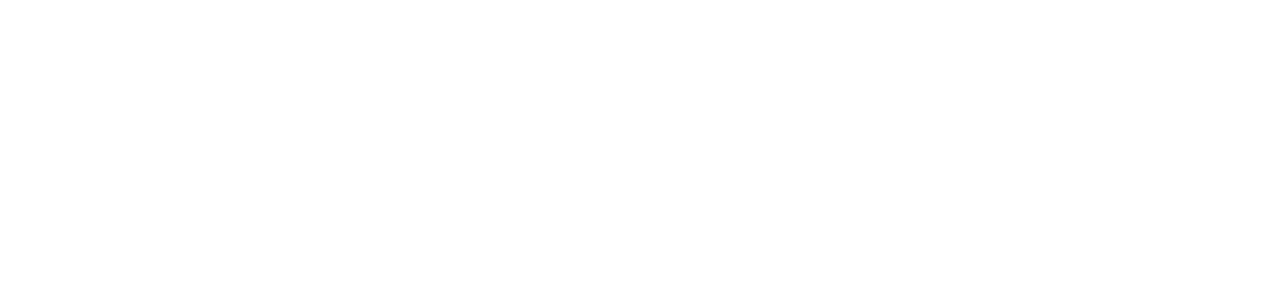
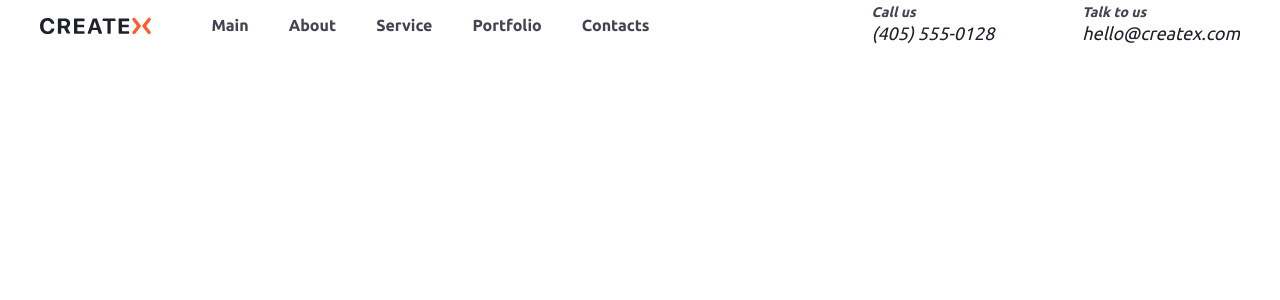
Before and after one commit to Faytelson/createx, a React (Vite) app: page / in a window 1280 px wide. Shown: the top 300 px of the page. Built offline with nearby package versions, Linux system fonts and the light colour scheme.

Commit message:
CRE-9: Сделать header

```diff
--- a/src/App.jsx
+++ b/src/App.jsx
@@ -1,11 +1,43 @@
 import "@/App.scss";
-import Input from "./components/ui/Input/Input";
-import Checkbox from "./components/ui/Checkbox/Checkbox";
-import RadioButton from "./components/ui/RadioButton/RadioButton";
-import SelectComponent from "./components/ui/SelectComponent/SelectComponent";
+import Header from "./components/ui/Navbar/Navbar";
+import { useVh } from "@hooks/useVh";
 
 function App() {
-  return <div className="app"></div>;
+  useVh();
+
+  const menuItems = [
+    {
+      id: 1,
+      url: "/",
+      text: "Main",
+    },
+    {
+      id: 2,
+      url: "/about",
+      text: "About",
+    },
+    {
+      id: 3,
+      url: "/services",
+      text: "Service",
+    },
+    {
+      id: 4,
+      url: "/portfolio",
+      text: "Portfolio",
+    },
+    {
+      id: 5,
+      url: "/contacts",
+      text: "Contacts",
+    },
+  ];
+
+  return (
+    <div className="app">
+      <Header menuItems={menuItems}></Header>
+    </div>
+  );
 }
 
 export default App;
--- a/src/App.scss
+++ b/src/App.scss
@@ -1,5 +1,5 @@
 .app {
-  padding: 40px;
+  padding: 0;
   display: flex;
   flex-direction: column;
   gap: 20px;
--- a/src/assets/styles/mixins.scss
+++ b/src/assets/styles/mixins.scss
@@ -80,3 +80,11 @@
   color: $color-danger;
   line-height: 1em;
 }
+
+@mixin container {
+  padding: 0 $padding-sm;
+
+  @media screen and (min-width: $tabletMdBreakpoint) {
+    padding: 0 $padding-md;
+  }
+}
--- /dev/null
+++ b/src/components/ui/ContactLink/ContactLink.jsx
@@ -0,0 +1,34 @@
+import Icon from "@ui/Icon/Icon";
+import styles from "@ui/ContactLink/ContactLink.module.scss";
+import { classNames } from "@utils/utils";
+
+function ContactLink({ href, ariaLabel, icon, label, text, theme = "light" }) {
+  const labelStyles = classNames([
+    styles["contact-link__label"],
+    styles[`contact-link__label_theme_${theme}`],
+  ]);
+
+  const textStyles = classNames([
+    styles["contact-link__text"],
+    styles[`contact-link__text_theme_${theme}`],
+  ]);
+  return (
+    <a
+      href={href}
+      className={styles["contact-link"]}
+      aria-label={ariaLabel}
+    >
+      <Icon
+        name={icon}
+        size={40}
+        color="var(--color-primary)"
+      />
+      <div>
+        <span className={labelStyles}>{label}</span>
+        <span className={textStyles}>{text}</span>
+      </div>
+    </a>
+  );
+}
+
+export default ContactLink;
--- /dev/null
+++ b/src/components/ui/ContactLink/ContactLink.module.scss
@@ -0,0 +1,41 @@
+.contact-link {
+  width: max-content;
+  height: 48px;
+  display: flex;
+  align-items: center;
+  justify-content: flex-start;
+  gap: 12px;
+
+  &__label {
+    display: block;
+    @include font($font-main, 14px, 700);
+    line-height: 1.2em;
+    margin-bottom: 2px;
+
+    &_theme {
+      &_light {
+        color: $color-gray-800;
+      }
+
+      &_dark {
+        color: $color-white;
+      }
+    }
+  }
+
+  &__text {
+    display: block;
+    @include font($font-main, 18px, 400);
+    line-height: 1.2em;
+
+    &_theme {
+      &_light {
+        color: $color-gray-900;
+      }
+
+      &_dark {
+        color: $color-gray-100;
+      }
+    }
+  }
+}
--- /dev/null
+++ b/src/components/ui/Navbar/Navbar.jsx
@@ -0,0 +1,118 @@
+import { useState } from "react";
+import logo from "@images/logo.svg";
+import ContactLink from "@ui/ContactLink/ContactLink";
+import styles from "@ui/Navbar/Navbar.module.scss";
+import { classNames } from "@utils/utils";
+
+function Navbar({ menuItems }) {
+  const [menuOpen, setMenuOpen] = useState(false);
+
+  const toggleMenu = () => setMenuOpen(!menuOpen);
+  const closeMenu = () => setMenuOpen(false);
+
+  const burgerClasses = classNames([
+    styles.navbar__burger,
+    { [styles.navbar__burger_active]: menuOpen },
+  ]);
+
+  const burgerMenuClasses = classNames([
+    styles["navbar__burger-menu"],
+    { [styles["navbar__burger-menu_active"]]: menuOpen },
+  ]);
+
+  return (
+    <nav className={styles.navbar}>
+      <div className={styles.navbar__container}>
+        <a
+          className={styles.navbar__logo}
+          href="/"
+          aria-label="Go to homepage"
+        >
+          <img
+            className={styles["navbar__logo-img"]}
+            src={logo}
+            alt="Main Logo Create X"
+          />
+        </a>
+
+        <button
+          className={burgerClasses}
+          type="button"
+          aria-label="Toggle navigation menu"
+          aria-controls="main-navigation"
+          aria-expanded={menuOpen}
+          onClick={toggleMenu}
+        >
+          <span className={styles["navbar__burger-line"]}></span>
+        </button>
+
+        <div
+          className={burgerMenuClasses}
+          id="main-navigation"
+          aria-label="main-navigation"
+        >
+          <ul className={styles["navbar__menu-items"]}>
+            {menuItems.map((item) => {
+              return (
+                <li
+                  key={item.id}
+                  className={styles["navbar__menu-item"]}
+                >
+                  <a
+                    className={styles["navbar__menu-link"]}
+                    href={item.url}
+                    onClick={closeMenu}
+                  >
+                    {item.text}
+                  </a>
+                </li>
+              );
+            })}
+          </ul>
+
+          <address>
+            <div className={styles.navbar__mobile}>
+              <ContactLink
+                href={"tel:+14055550128"}
+                ariaLabel="Call Create X"
+                icon="iphone"
+                label="Call us"
+                text="(405) 555-0128"
+                theme="dark"
+              ></ContactLink>
+
+              <ContactLink
+                href={"mailto:hello@createx.com"}
+                ariaLabel="Email Create X"
+                icon="iphone"
+                label="Talk to us"
+                text="hello@createx.com"
+                theme="dark"
+              ></ContactLink>
+            </div>
+
+            <div className={styles.navbar__desktop}>
+              <ContactLink
+                href={"tel:+14055550128"}
+                ariaLabel="Call Create X"
+                icon="iphone"
+                label="Call us"
+                text="(405) 555-0128"
+              ></ContactLink>
+
+              <ContactLink
+                href={"mailto:hello@createx.com"}
+                ariaLabel="Email Create X"
+                icon="iphone"
+                label="Talk to us"
+                text="hello@createx.com"
+              ></ContactLink>
+            </div>
+          </address>
+        </div>
+      </div>
+    </nav>
+  );
+}
+
+export default Navbar;
--- /dev/null
+++ b/src/components/ui/Navbar/Navbar.module.scss
@@ -0,0 +1,228 @@
+.navbar {
+  width: 100%;
+  max-width: 100%;
+  height: $navBarHeight;
+
+  &__container {
+    @include container;
+    width: 100%;
+    height: 100%;
+    display: flex;
+    align-items: center;
+    justify-content: space-between;
+    position: relative;
+  }
+
+  &__logo {
+    width: 130px;
+    height: 22px;
+  }
+
+  &__logo-img {
+    width: 100%;
+    height: 100%;
+    object-fit: contain;
+  }
+
+  &__burger {
+    width: 32px;
+    height: 24px;
+    background-color: $color-white;
+    position: relative;
+    flex-shrink: 0;
+
+    &::before,
+    &::after {
+      @include pseudo;
+      top: 0;
+      left: 0;
+      width: 100%;
+      height: 4px;
+      background-color: $color-gray-900;
+      transition: $transition-main;
+    }
+
+    &::before {
+      top: 0;
+      transform: translateY(0) rotate(0deg);
+    }
+
+    &::after {
+      top: auto;
+      bottom: 0;
+      transform: translateY(0) rotate(0deg);
+    }
+
+    &_active {
+      &::before {
+        top: 50%;
+        transform: translateY(-50%) rotate(45deg);
+      }
+
+      &::after {
+        top: 50%;
+        transform: translateY(-50%) rotate(-45deg);
+      }
+
+      & .navbar__burger-line {
+        opacity: 0;
+      }
+    }
+  }
+
+  &__burger-line {
+    position: absolute;
+    top: 50%;
+    left: 0;
+    transform: translateY(-50%);
+    width: 100%;
+    height: 4px;
+    background-color: $color-primary;
+    opacity: 1;
+    transition: $transition-main;
+  }
+
+  &__burger-menu {
+    position: absolute;
+    top: 100%;
+    left: 0;
+    width: 100%;
+    height: calc(100vh - $navBarHeight); //fallback
+    height: calc((var(--vh, 1vh) * 100) - $navBarHeight);
+    overflow-y: auto;
+    display: flex;
+    flex-direction: column;
+    justify-content: space-between;
+    background-color: $color-gray-900;
+    padding: 26px $padding-sm 40px;
+
+    opacity: 0;
+    pointer-events: none;
+    transform: translateY(-10px);
+
+    transition:
+      transform $transition-main,
+      opacity $transition-main;
+    z-index: 1;
+
+    &_active {
+      opacity: 1;
+      pointer-events: auto;
+      transform: translateY(0);
+
+      transition:
+        transform $transition-main,
+        opacity $transition-main;
+    }
+  }
+
+  &__menu-items {
+    list-style: none;
+    padding: 0;
+    margin: 0;
+    flex: 1;
+    display: flex;
+    flex-direction: column;
+    gap: 20px;
+  }
+
+  &__menu-link {
+    display: block;
+    width: 100%;
+    @include font($font-main, 32px, 400);
+    color: $color-gray-100;
+    line-height: 1.2em;
+    transition: color $transition-main;
+
+    &:hover {
+      color: $color-primary;
+    }
+  }
+
+  &__mobile {
+    display: flex;
+    flex-direction: column;
+    gap: 36px;
+  }
+
+  &__desktop {
+    display: none;
+  }
+}
+
+@media screen and (min-width: $tabletMdBreakpoint) {
+  .navbar {
+    &__burger-menu {
+      padding: 30px $padding-md 50px;
+    }
+
+    &__mobile {
+      flex-direction: row;
+    }
+  }
+}
+
+@media screen and (min-width: $desktopMdBreakpoint) {
+  .navbar {
+    height: 52px;
+
+    &__logo {
+      margin-right: 60px;
+    }
+
+    &__burger {
+      display: none;
+    }
+
+    &__burger-menu {
+      position: static;
+      width: 100%;
+      height: 100%;
+      overflow-y: hidden;
+      flex-direction: row;
+      justify-content: flex-start;
+      background-color: $color-white;
+      padding: 0;
+      opacity: 1;
+      pointer-events: auto;
+      transform: translateY(0);
+      transition: none;
+      z-index: 1;
+    }
+
+    &__menu-items {
+      list-style: none;
+      padding: 0;
+      margin: 0;
+      flex: 1;
+      display: flex;
+      flex-direction: row;
+      align-items: center;
+      gap: 40px;
+    }
+
+    &__menu-link {
+      display: block;
+      width: 100%;
+      @include font($font-main, 16px, 700);
+      color: $color-gray-800;
+      line-height: 1.6em;
+      transition: color $transition-main;
+
+      &:hover {
+        color: $color-primary;
+      }
+    }
+
+    &__mobile {
+      display: none;
+    }
+
+    &__desktop {
+      display: flex;
+      align-items: center;
+      justify-content: flex-start;
+      gap: 36px;
+    }
+  }
+}
--- /dev/null
+++ b/src/hooks/useVh.js
@@ -0,0 +1,17 @@
+import { useEffect } from "react";
+
+function useVh() {
+  useEffect(() => {
+    const setVh = () => {
+      const vh = window.innerHeight * 0.01;
+      document.documentElement.style.setProperty("--vh", `${vh}px`);
+    };
+
+    setVh();
+    window.addEventListener("resize", setVh);
+
+    return () => window.removeEventListener("resize", setVh);
+  }, []);
+}
+
+export { useVh };
--- a/vite.config.js
+++ b/vite.config.js
@@ -38,6 +38,7 @@
       "@ui": path.resolve(__dirname, "src/components/ui"),
       "@icons": path.resolve(__dirname, "src/components/images/icons"),
       "@utils": path.resolve(__dirname, "src/utils"),
+      "@hooks": path.resolve(__dirname, "src/hooks"),
     },
   },
   css: {
```
Also changed, not shown: src/assets/styles/variables.scss (+25 -15 lines), src/assets/images/logo.svg (added).
